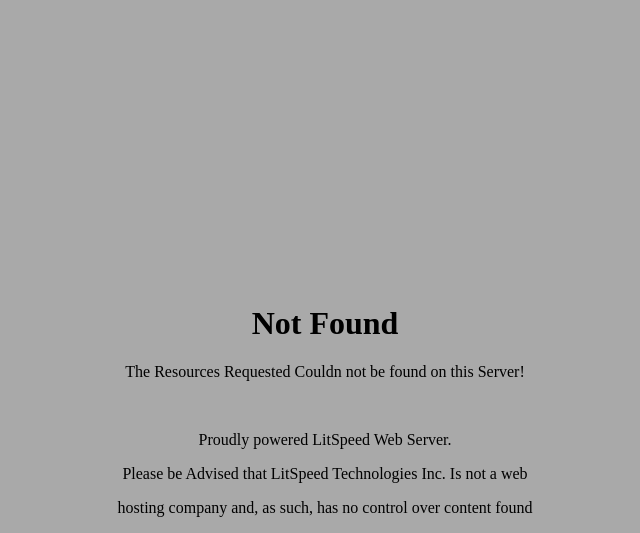
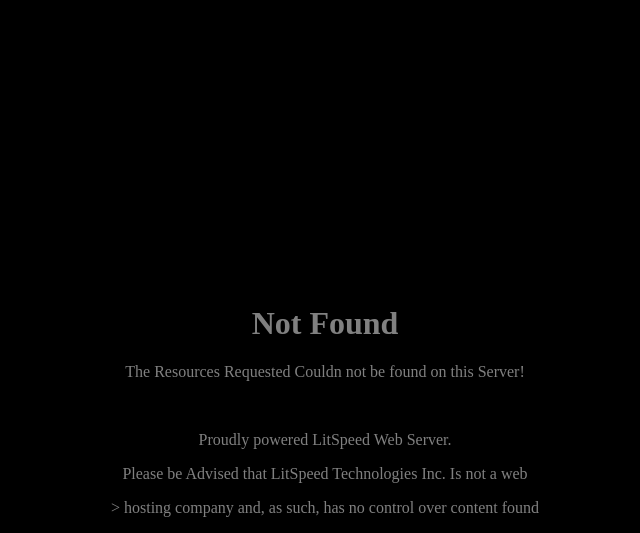
Before and after one commit to King-Odomoney/My-website-Training, a plain HTML site: page test.html in a window 1280 px wide. Shown: the part 703-1236 px from the top of the page, without its empty margins (315-955 px from the left). Drawn offline with Linux system fonts and the light colour scheme.

Commit message:
Add files via upload
Corrections

```diff
--- a/test.html
+++ b/test.html
@@ -3,16 +3,16 @@
 	<head>
 		<title>My Html Class day TWO</title>
 			</head>
-			<body style="background-color:darkgray;">
+			<body style="background-color:black;">
 
 			<div style="text-align:center;">
 
 				<p>
 				<h1 style="font-size: 2000%;"><p style="color:gray;"> 400</p></h1>
-					<h1>Not Found</h1>
-					<p>The Resources Requested Couldn not be found on this Server!</p><br>
-					<p style="text-overflow: Green;">Proudly powered LitSpeed Web Server.</p>
-				<p>Please be Advised that LitSpeed Technologies Inc. Is not a web</p><p> hosting company and, as such, has no control over content found</p>
+					<h1 style="color:gray;">Not Found</h1>
+					<p  style="color:gray;">The Resources Requested Couldn not be found on this Server!</p><br>
+					<p style="color:gray;">Proudly powered LitSpeed Web Server.</p>
+				<p  style="color:gray;">Please be Advised that LitSpeed Technologies Inc. Is not a web</p><p style="color:gray;">> hosting company and, as such, has no control over content found</p>
 			</div>
 
 
```
